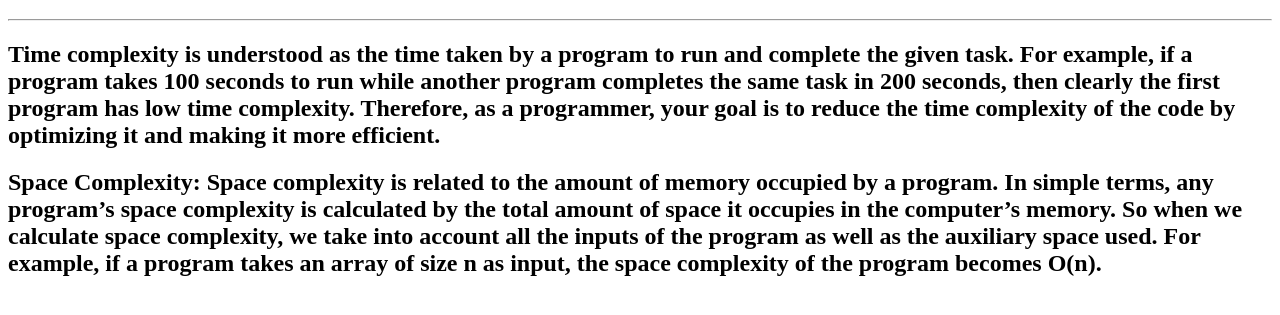
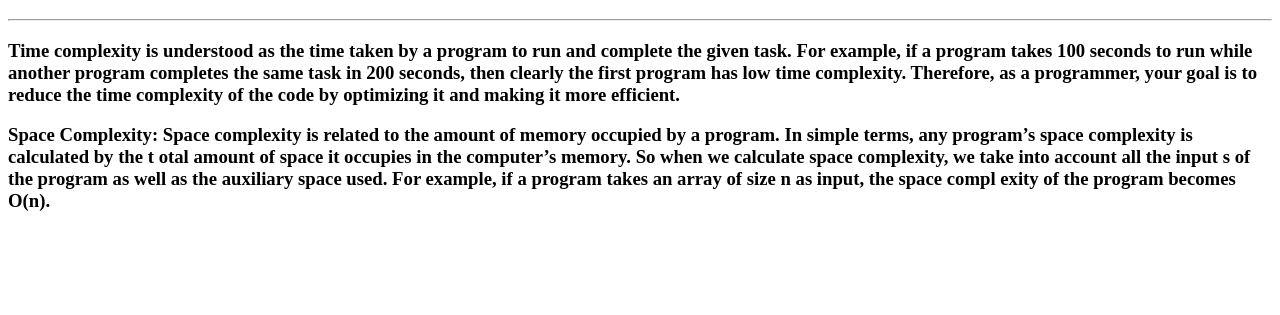
Before and after one commit to acciojob/time-and-space-complexity-st23202, a website: page main.html in a window 1280 px wide. Shown: the part 61-376 px from the top of the page. Drawn offline with Linux system fonts and the light colour scheme.

Commit message:
created a submission

```diff
--- a/main.html
+++ b/main.html
@@ -9,15 +9,18 @@
 <body>
 	<h1>Time and Space Complexity</h1>
 	<hr>
-	<h2>Time complexity is understood as the time taken by a program to run and
+	<h3>Time complexity is understood as the time taken by a program to run and
 		complete the given task. For example, if a program takes 100 seconds to
 		run while another program completes the same task in 200 seconds, then
 		clearly the first program has low time complexity. Therefore, as a
 		programmer, your goal is
 		to reduce the time complexity of the code by optimizing it and making
-		it more efficient.</h2>
+		it more efficient.</h3>
 
-	<h2>Space Complexity: Space complexity is related to the amount of memory occupied by a program. In simple terms, any program’s space complexity is calculated by the total amount of space it occupies in the computer’s memory. So when we calculate space complexity, we take into account all the inputs of the program as well as the auxiliary space used. For example, if a program takes an array of size n as input, the space complexity of the program becomes O(n).</h2>
+	<h3>Space Complexity: Space complexity is related to the amount of memory occupied by a program. In simple terms, any program’s space complexity is calculated by the t
+		otal amount of space it occupies in the computer’s memory. So when we calculate space complexity, we take into account all the input
+		s of the program as well as the auxiliary space used. For example, if a program takes an array of size n as input, the space compl
+		exity of the program becomes O(n).</h3>
 
 	<!-- the entire body must be written by student -->
     <script type="text/javascript" src="./script.js">
```
